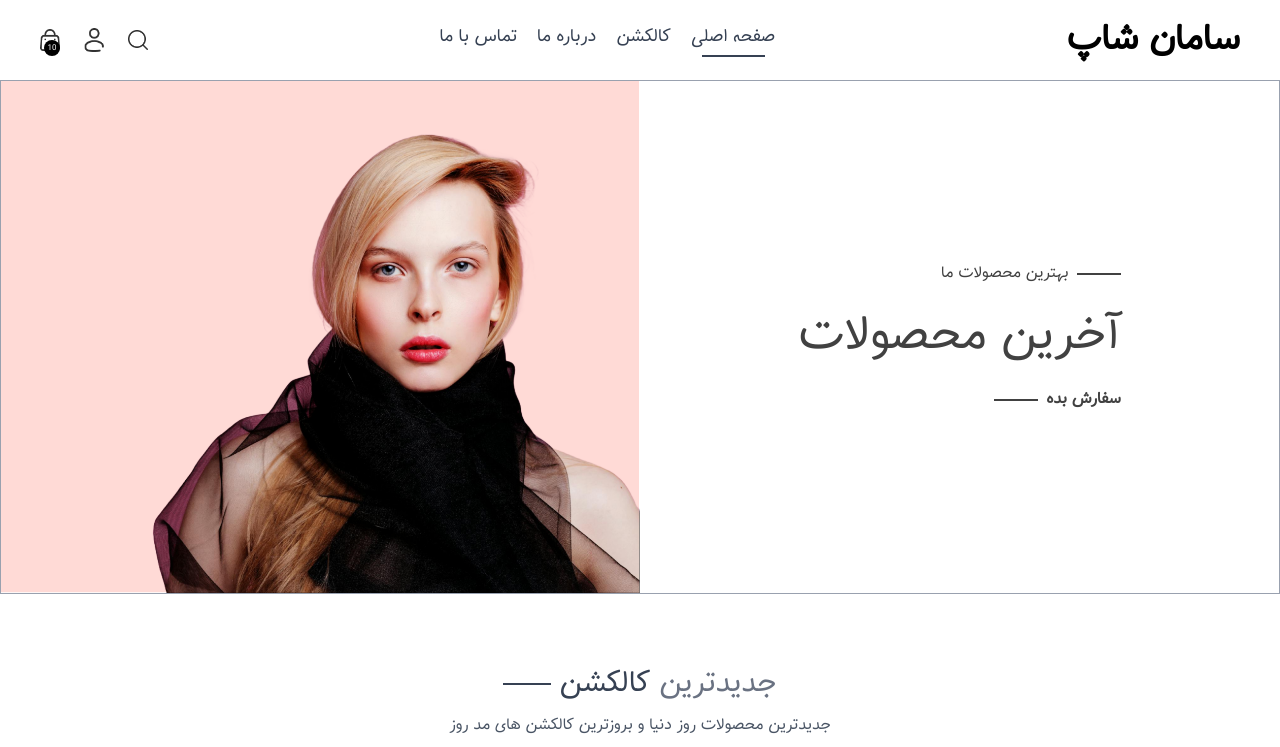
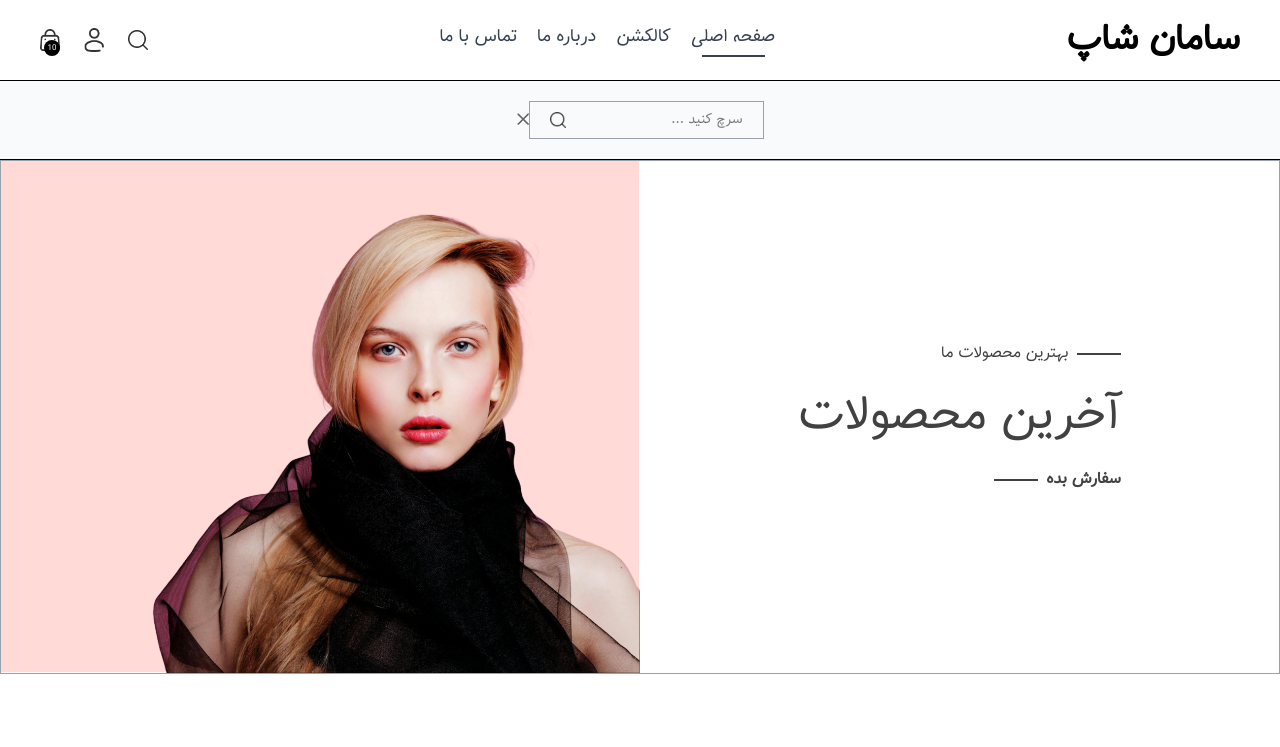
Before and after one commit to sani1426/next-project, a Next.js app: page / in a window 1280 px wide. Shown: the top 747 px of the page. Built offline with nearby package versions, Linux system fonts and the light colour scheme.

Commit message:
update Navbar.jsx

```diff
--- a/components/shared/Navbar.jsx
+++ b/components/shared/Navbar.jsx
@@ -52,9 +52,9 @@ const Navbar = () => {
 
     </div>
 
-{
-showSearchBar ? <SearchBar/> : null
-}
+
+<SearchBar/>
+
     </>
   )
 }
```
